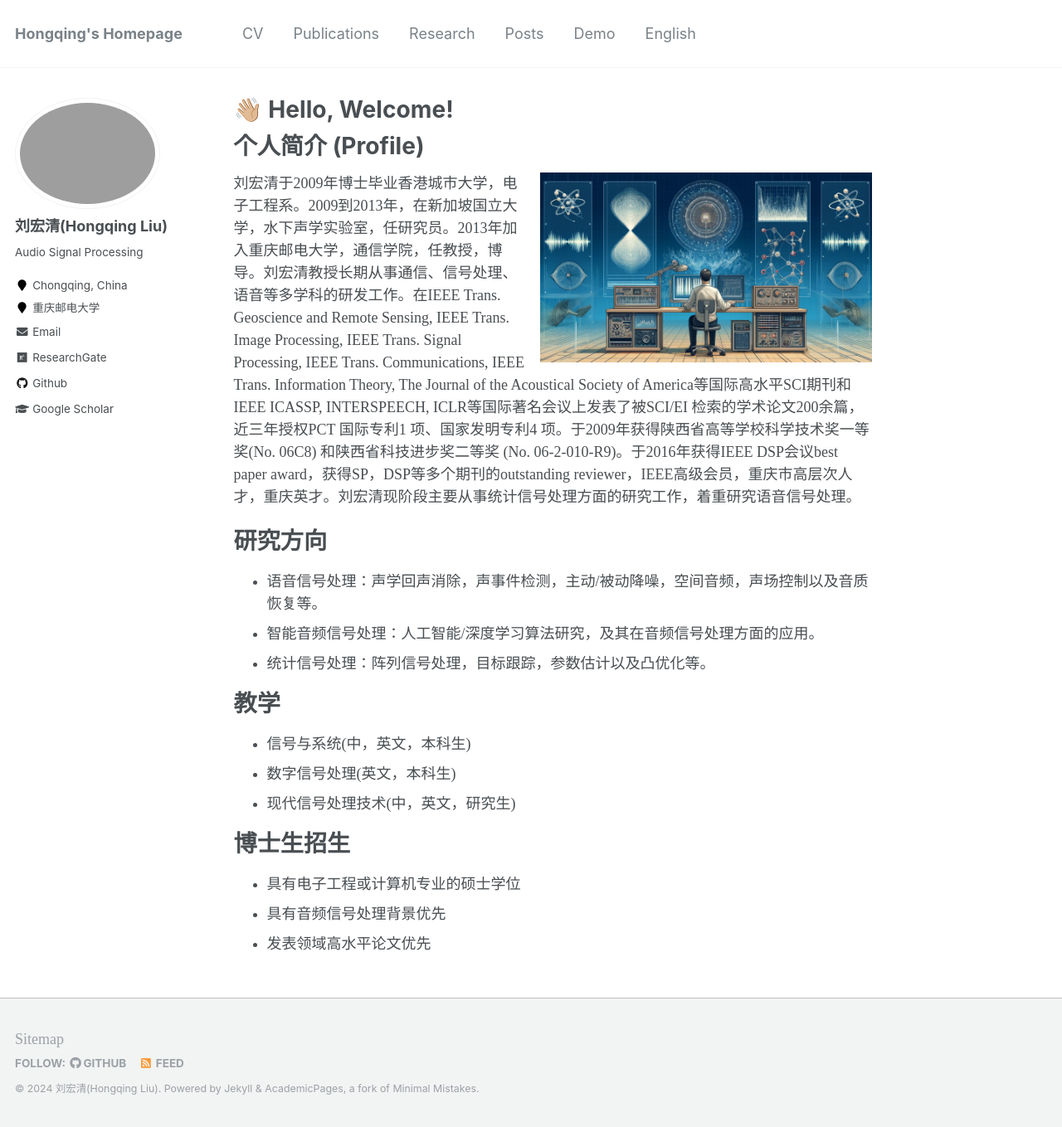
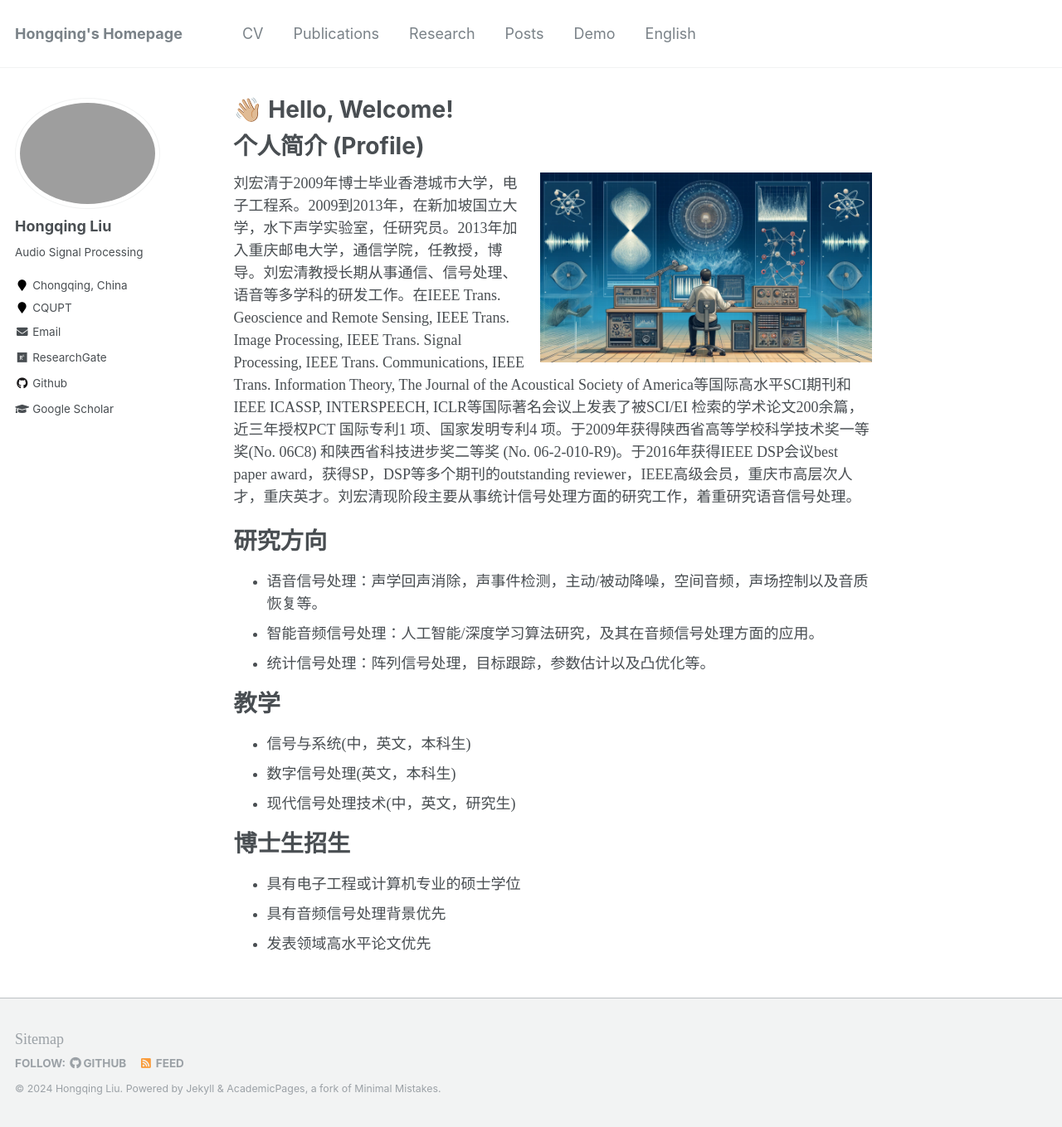
Before and after one commit to hong-qing-liu/english-hong-qing-liu.github.io, a Jekyll site: the page built from _pages/about.md, in a window 1280 px wide and 1359 px high. Shown: the whole window at 83% size. Built offline with Jekyll 4.4.1, drawn with Linux system fonts in a browser that asks for light colours; a script that is not in the unit is left out.

Commit message:
Update _config.yml

```diff
--- a/_config.yml
+++ b/_config.yml
@@ -9,11 +9,11 @@
 locale                   : "en-US"
 title                    : "Hongqing's Homepage"
 title_separator          : "-"
-name                     : &name "刘宏清(Hongqing Liu)"
+name                     : &name "Hongqing Liu"
 description              : &description "personal description"
-url                      : https://hong-qing-liu.github.io # the base hostname & protocol for your site e.g. "https://mmistakes.github.io"
+url                      : https://english-hong-qing-liu.github.io # the base hostname & protocol for your site e.g. "https://mmistakes.github.io"
 baseurl                  : "" # the subpath of your site, e.g. "/blog"
-repository               : "hong-qing-liu/hong-qing-liu.github.io"
+repository               : "hong-qing-liu/english-hong-qing-liu.github.io"
 teaser                   :  # filename of teaser fallback teaser image placed in /images/, .e.g. "500x300.png"
 breadcrumbs              : false # true, false (default)
 words_per_minute         : 160
@@ -80,11 +80,11 @@
 
 # Site Author
 author:
-  name             : "刘宏清(Hongqing Liu)"
+  name             : "Hongqing Liu"
   avatar           : "hongqing.png"
   bio              : "Audio Signal Processing"
   location         : "Chongqing, China"
-  employer         : "重庆邮电大学"
+  employer         : "CQUPT"
   pubmed           :
   googlescholar    : "https://scholar.google.com/citations?user=04nXyUQAAAAJ&hl=en&oi=ao"
   email            : "hongqingliu@cqupt.edu.cn"
```
